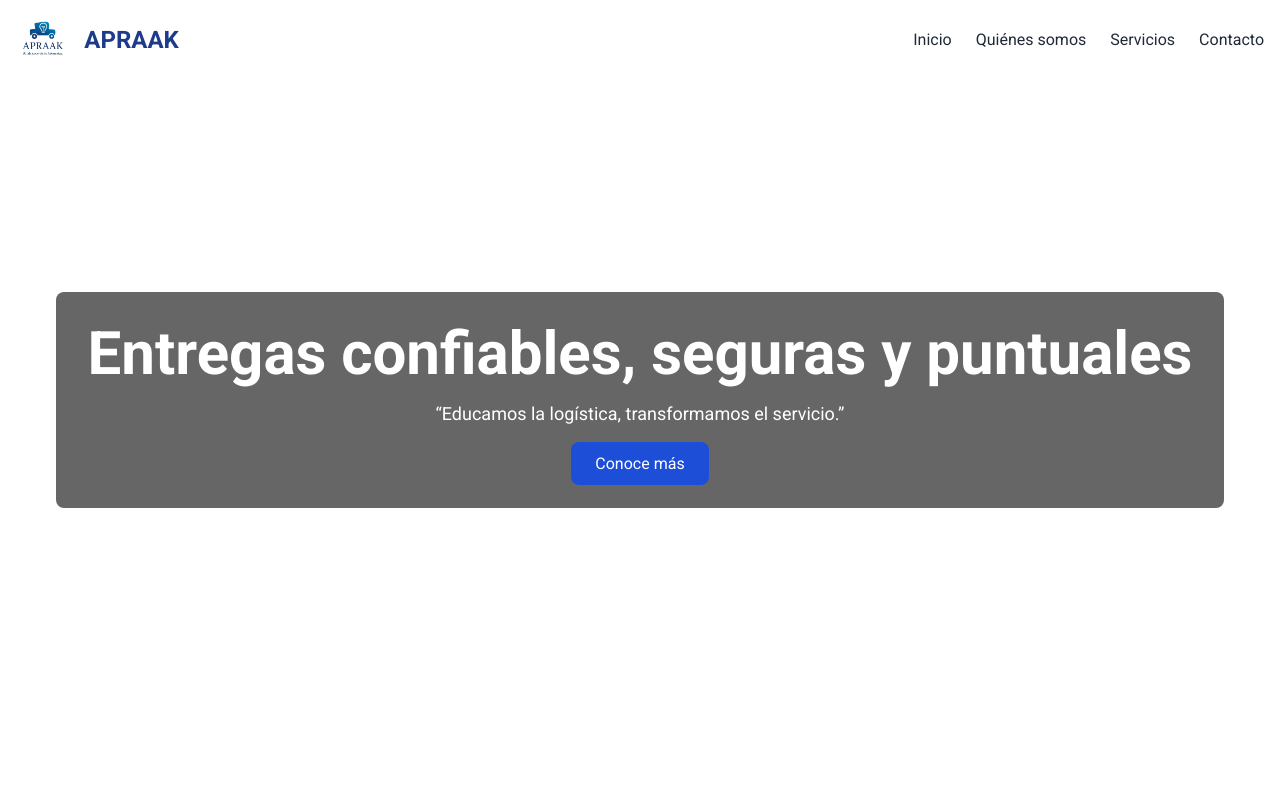
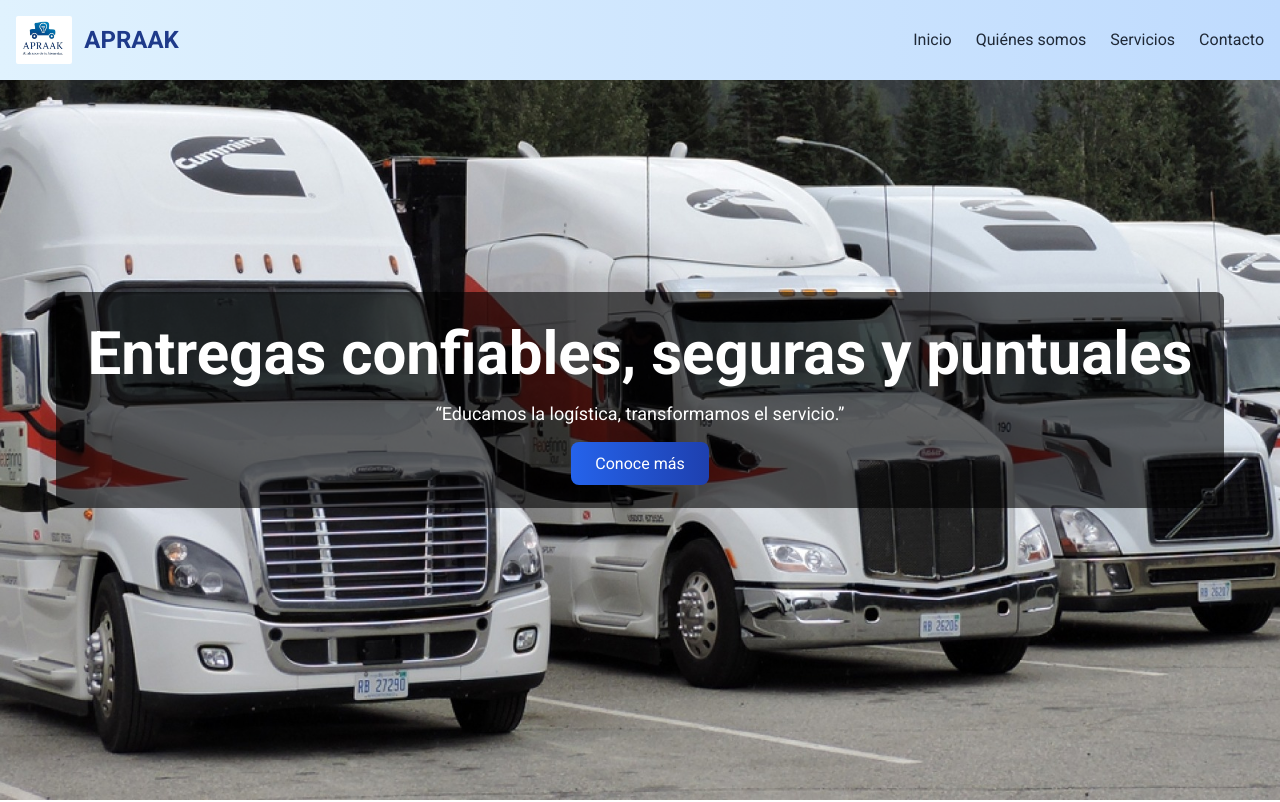
Before and after one commit to ivan03hdez-svg/Empresa_Logistica, a plain HTML site: page index.html in a window 1280 px wide. Shown: the top 802 px of the page. Drawn offline with nearby package versions, Linux system fonts and the light colour scheme.

Commit message:
(FIX) Se cambian colores y se agregan imagenes

```diff
--- a/index.html
+++ b/index.html
@@ -23,7 +23,7 @@
 <body class="bg-white text-gray-800">
 
   <!-- HEADER -->
-  <header class="fixed w-full bg-white shadow-md z-50">
+  <header class="bg-gradient-to-r from-sky-100 to-blue-200 fixed w-full shadow-md z-50">
   <nav class="max-w-7xl mx-auto flex justify-between items-center p-4">
     <!-- LOGO + NOMBRE -->
     <div class="flex items-center space-x-3">
@@ -43,12 +43,11 @@
 
 
   <!-- HERO -->
-  <section id="inicio" class="h-screen flex items-center justify-center bg-cover bg-center text-white"
-    style="background-image: url('img/camion.jpg');">
+  <section id="inicio" class="h-screen flex items-center justify-center bg-cover bg-center text-white" style="background-image: url('img/fondo.jpg');">
     <div class="bg-black/60 p-8 rounded-lg text-center" data-aos="fade-up">
       <h2 class="text-4xl md:text-6xl font-bold mb-4">Entregas confiables, seguras y puntuales</h2>
       <p class="text-lg mb-6">“Educamos la logística, transformamos el servicio.”</p>
-      <a href="#servicios" class="bg-blue-700 hover:bg-blue-900 text-white px-6 py-3 rounded-lg transition">Conoce más</a>
+      <a href="#servicios" class="bg-gradient-to-r from-blue-600 to-blue-800 hover:from-blue-700 hover:to-blue-900 text-white px-6 py-3 rounded-lg transition">Conoce más</a>
     </div>
   </section>
 
@@ -126,12 +125,12 @@
         <input type="email" placeholder="Correo electrónico" class="p-3 rounded border border-gray-300 w-full focus:outline-blue-700">
       </div>
       <textarea rows="5" placeholder="Mensaje" class="p-3 rounded border border-gray-300 w-full focus:outline-blue-700 mb-4"></textarea>
-      <button type="submit" class="bg-blue-700 hover:bg-blue-900 text-white px-6 py-3 rounded-lg transition w-full">Enviar mensaje</button>
+      <button type="submit" class="bg-gradient-to-r from-sky-100 to-blue-200 text-blue-900 hover:bg-blue-900 px-6 py-3 rounded-lg transition w-full">Enviar mensaje</button>
     </form>
   </section>
 
   <!-- FOOTER -->
-  <footer class="bg-blue-900 text-white py-6 text-center">
+  <footer class="bg-gradient-to-r from-sky-100 to-blue-200 py-6 text-center">
     <p>&copy; 2025 APRAAK. Todos los derechos reservados.</p>
   </footer>
 
```
Also changed, not shown: img/fondo.jpg (added), main.js (line endings or trailing spaces).
